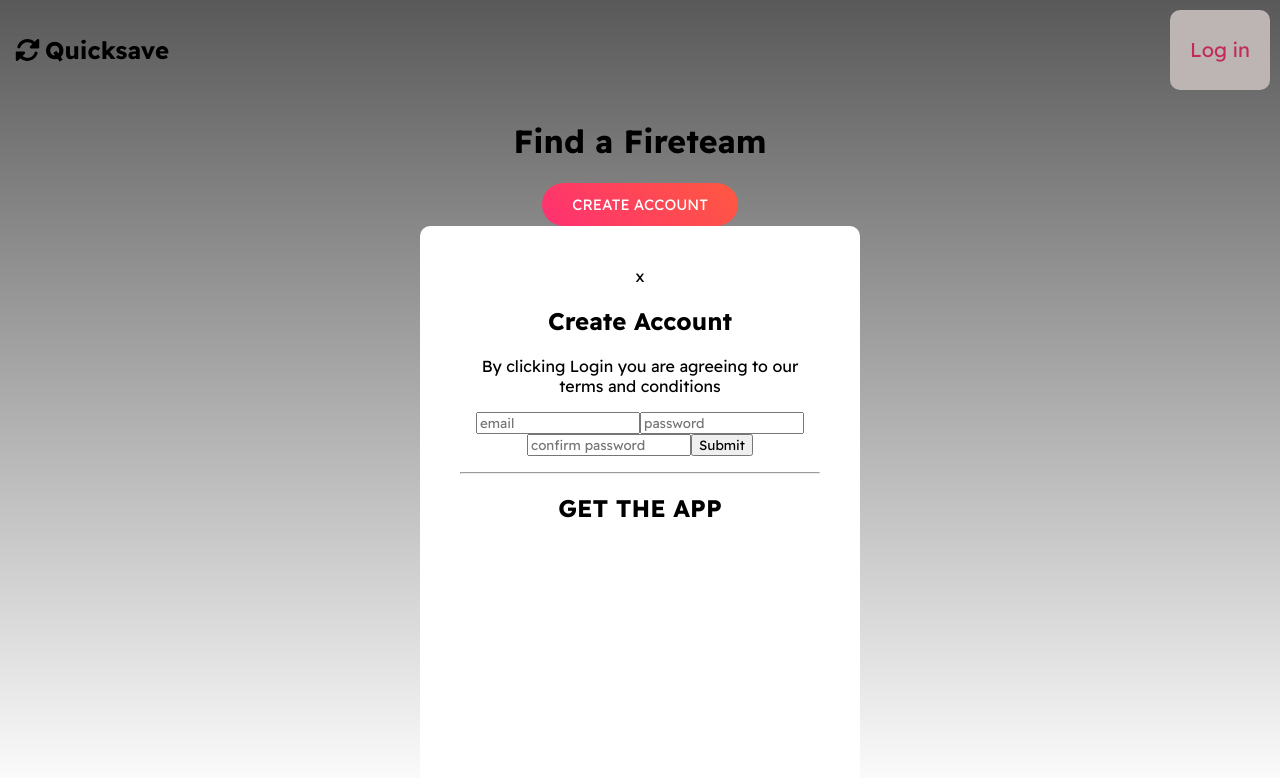
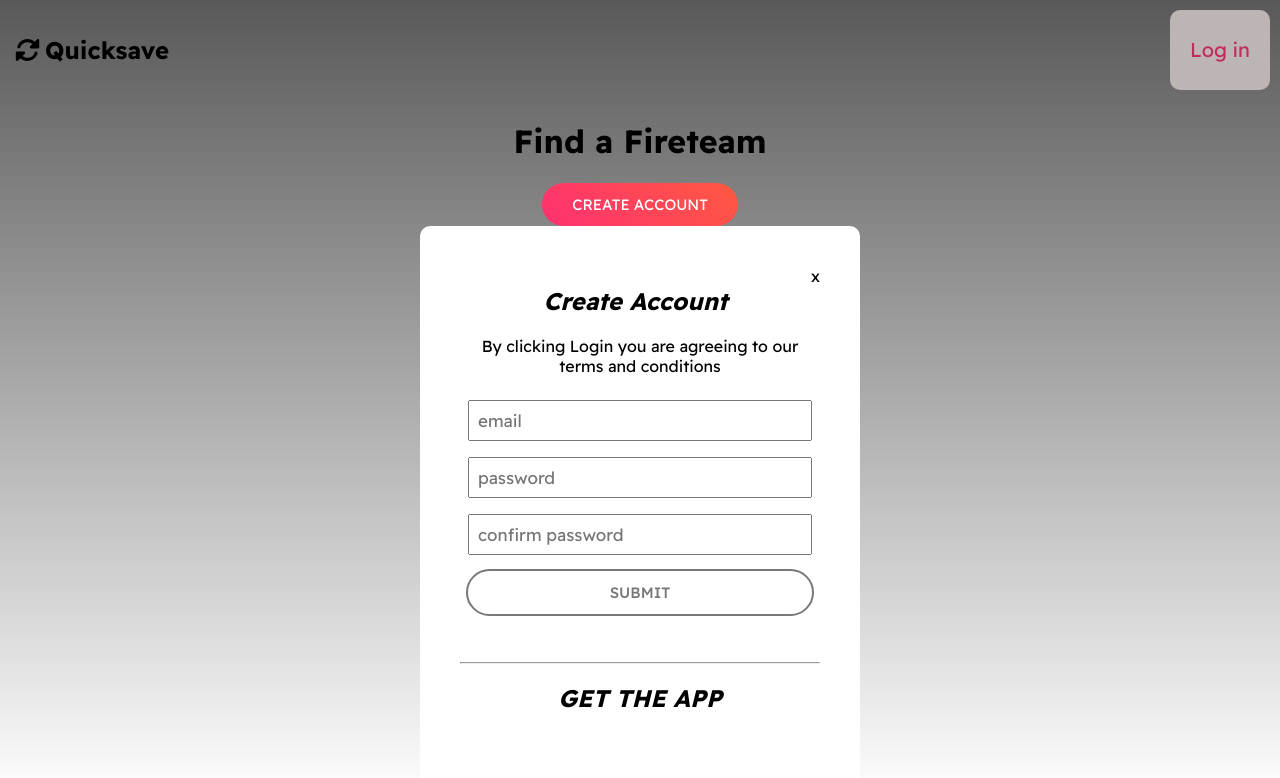
Before and after one commit to HectorDNuno/quicksave, a React (Create React App) app: page / in a window 1280 px wide. Both pictures are taken after a click on the button "Log in". Shown: the top 778 px of the page. Built offline with nearby package versions, Linux system fonts and the light colour scheme.

Commit message:
adds default styling for h2 tag, add cursor to all buttons, creates secondary button styling, adds more styling for modal

```diff
--- a/src/index.css
+++ b/src/index.css
@@ -9,6 +9,10 @@ html, body {
   font-family: 'Readex Pro', sans-serif;
 }
 
+h2{
+  font-style: italic;
+}
+
 .primary-button {
   color: #fff;
   text-transform: uppercase;
@@ -17,10 +21,29 @@ html, body {
   padding: 12px 30px;
   border-radius: 30px;
   border: none;
+  cursor: pointer;
 }
 
 .primary-button:hover {
   background: linear-gradient(260deg, rgb(254, 48, 114), rgb(255, 89, 64)) ;
+}
+
+.secondary-button {
+  color: rgb(121,119,119);
+  background-color: rgb(255, 255, 255);
+  font-weight: 500;
+  font-size: 15px;
+  text-transform: uppercase;
+  padding: 12px 30px;
+  border-radius: 30px;
+  border: solid 2px rgb(121,119,119);
+  margin: 6px;
+  cursor: pointer;
+}
+
+.secondary-button:hover {
+  color: rgb(48,48,48);
+  border: solid 2px rgb(48,48,48);
 }
 
 body {
@@ -54,6 +77,7 @@ nav .nav-button {
   border-radius: 10px;
   border: none;
   margin: 10px;
+  cursor: pointer;
 }
 
 nav .nav-button:disabled {
@@ -81,3 +105,20 @@ nav .nav-button:disabled {
   border-radius: 10px;
   padding: 40px;
 }
+
+.auth-modal .close-icon {
+  float: right;
+  cursor: pointer;
+}
+
+.auth-modal form {
+  display: flex;
+  flex-direction: column;
+}
+
+.auth-modal input[type=password],
+.auth-modal input[type=email] {
+  padding: 8px;
+  margin: 8px;
+  font-size: 17px;
+}
```
